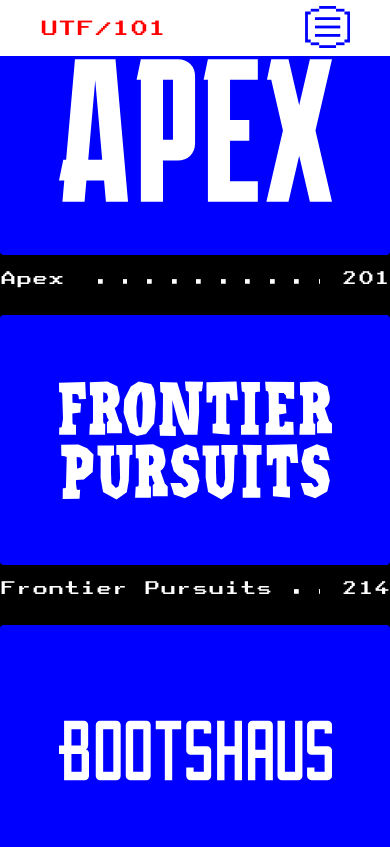
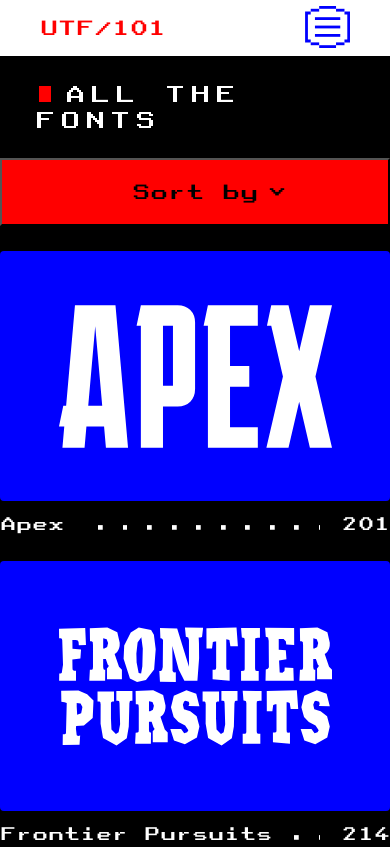
Before and after one commit to f3lixh/utf-gatsby, a Gatsby site: page / in a window 390 px wide. Shown: the top 847 px of the page. Built offline with nearby package versions, Linux system fonts and the light colour scheme; Gatsby itself is replaced by a stand-in of ours.

Commit message:
sort part 1

```diff
--- /dev/null
+++ b/src/components/DropdownHeadline.js
@@ -0,0 +1,48 @@
+import * as React from "react";
+import {
+  container,
+  dropdown,
+  headline,
+} from "../css/modules/dropdown-headline.module.css";
+
+const DropdownHeadline = ({
+  text,
+  color,
+  background,
+  align,
+  children,
+  dropdownName,
+}) => {
+  /*  document.addEventListener("click", (e) => {
+    const isDropdownButton = e.target.matches("[data-dropdown-button]");
+    if(!isDropdownButton && e.target.closest('[data-dropdown]') != null) return
+
+    let currentDropdown
+    if(isDropdownButton) {
+      currentDropdown = e.target.closest('[data-dropdown]')
+      currentDropdown.classList.toggle('active')
+    }
+
+    document.querySelectorAll("[data-dropdown].acitve").forEach(dropdown => {
+      if(dropdown === currentDropdown) return
+      dropdown.classList.remove('active')
+    })
+  }); */
+
+  return (
+    <div className={container}>
+      <div className={headline} style={{ backgroundColor: background }}>
+        {<h1 style={{ color: color }}>{text}</h1>}
+      </div>
+      <div className={dropdown} data-dropdown>
+        <button>
+          {dropdownName}
+          <span>↓</span>
+        </button>
+        {children}
+      </div>
+    </div>
+  );
+};
+
+export default DropdownHeadline;
--- /dev/null
+++ b/src/css/modules/dropdown-headline.module.css
@@ -0,0 +1,108 @@
+:root {
+  --dropDownBtnSize: 20%;
+}
+.container {
+  display: grid;
+  grid-template-columns: auto var(--dropDownBtnSize);
+  position: relative;
+  gap: 20px;
+  margin: 20px 0px;
+}
+.headline {
+  display: flex;
+  justify-content: left;
+  align-items: center;
+  text-transform: uppercase;
+  padding: 5px;
+  background-color: white;
+  color: black;
+  user-select: none;
+  font-size: 30px;
+  letter-spacing: 5px;
+}
+.headline h1 {
+  margin-left: 30px;
+}
+
+.headline h1::before {
+  content: "·";
+  letter-spacing: 10px;
+  color: red;
+}
+/* .container * {
+  margin-left: 30px;
+  margin-right: 30px;
+}
+ */
+.dropdown button {
+  background-color: red;
+  font-size: 18px;
+  height: 100%;
+  padding: 0;
+  font-family: var(--font-family-std);
+  width: 100%;
+  border-radius: 0;
+}
+
+.dropdown ul {
+  opacity: 0;
+  position: absolute;
+  z-index: 50;
+  width: var(--dropDownBtnSize);
+  right: 0;
+  top: calc(100%);
+  color: white;
+  pointer-events: none;
+  background-color: black;
+  transform: translateY(-10px);
+  transition: 150ms opacity ease-in-out, transform 150ms ease-in-out;
+}
+
+.dropdown ul li {
+  padding: 10px;
+  cursor: pointer;
+}
+
+.dropdown ul li:hover {
+  background-color: red;
+}
+
+.dropdown > button:focus + ul {
+  transform: translateY(0);
+  opacity: 1;
+  pointer-events: auto;
+}
+
+button > span {
+  position: absolute;
+  margin-left: 10px;
+  transition: transform ease-in-out 150ms;
+}
+
+button:focus > span {
+  transform: rotate(180deg);
+}
+
+@media (max-width: 768px) {
+  .container {
+    grid-template-columns: 1fr;
+  }
+
+  .headline {
+    justify-content: center;
+    font-size: 20px;
+  }
+
+  .dropdown button {
+    padding: 20px 0;
+  }
+
+  .dropdown ul {
+    width: 100%;
+    left: 0;
+  }
+
+  .dropdown ul li {
+    padding: 20px;
+  }
+}
--- a/src/css/modules/headline.module.css
+++ b/src/css/modules/headline.module.css
@@ -10,3 +10,7 @@
   font-size: 30px;
   letter-spacing: 5px;
 }
+.container * {
+  margin-left: 30px;
+  margin-right: 30px;
+}
--- a/src/css/modules/navbar.module.css
+++ b/src/css/modules/navbar.module.css
@@ -17,7 +17,7 @@
   font-size: var(--navbar-fontSize);
   text-transform: uppercase;
   background-color: white;
-  position: fixed;
+  position: sticky;
   color: black;
 }
 
--- /dev/null
+++ b/src/css/modules/navigator.module.css
@@ -0,0 +1,8 @@
+button {
+  border: none;
+  padding: 20px;
+  font-size: 15px;
+  background-color: red;
+  color: white;
+  cursor: pointer;
+}
--- a/src/css/modules/pageNotFound.module.css
+++ b/src/css/modules/pageNotFound.module.css
@@ -55,6 +55,7 @@
 }
 
 .error {
+  user-select: none;
   display: flex;
   align-items: center;
   flex-direction: column;
--- /dev/null
+++ b/src/css/modules/projects.module.css
@@ -0,0 +1,21 @@
+:root {
+  --project-gap: 14px;
+}
+
+.container {
+  display: flex;
+  flex-wrap: wrap;
+  gap: var(--project-gap);
+}
+
+.item {
+  border-radius: 2px;
+  width: calc(50% - var(--project-gap));
+
+  height: calc(50vh - var(--navbar-height));
+  display: flex;
+  justify-content: space-around; /* ! */
+  align-items: center;
+  flex-flow: column;
+  /* padding: 10px; */
+}
--- a/src/css/utility.css
+++ b/src/css/utility.css
@@ -1,6 +1,7 @@
 :root {
   --font-size-1: 16px;
   --font-family-std: "Teletext Type 1", "Courier New", monospace;
+  --font-family-secondary: "Teletext Type 2", "Courier New", monospace;
   --cyan: #00ffff;
   --blue: #0000ff;
   --red: #ff0000;
--- a/src/data/fonts.json
+++ b/src/data/fonts.json
@@ -322,7 +322,7 @@
       "name": "IDragon",
       "slug": "dragon",
       "text": "Retro sartorial crucifix post-ironic. Mixtape butcher man bun hashtag raw denim prism put a bird on it pabst kitsch portland street art leggings.",
-      "fontIndex": 401,
+      "fontIndex": 408,
       "isProject": true,
       "isVariable": false,
       "characters": 121,
--- a/src/pages/404.js
+++ b/src/pages/404.js
@@ -6,7 +6,7 @@ import * as color from "../css/modules/color.module.css";
 
 const NotFoundPage = () => {
   return (
-    <Layout pageTitle="Page not Found">
+    <Layout pageTitle="Page not Found" pageIndex="404">
       <section className={pageNotFound.container}>
         <div className={pageNotFound.colors}>
           <div className={pageNotFound.firstRow}>
--- a/src/pages/index.js
+++ b/src/pages/index.js
@@ -1,18 +1,52 @@
 import * as React from "react";
 
 import FontBlog from "../components/FontBlog";
-
+import { useState } from "react";
 import Layout from "../components/Layout";
 
 import "../css/fonts.css";
 import JSONData from "../data/fonts.json";
 import { container } from "../css/modules/fontblog.module.css";
+import DropdownHeadline from "../components/DropdownHeadline";
 
 const IndexPage = () => {
+  const [asc, setasc] = useState(true);
+  const [fontList, setFontList] = useState(JSONData.fonts);
+
+  const sortByName = () => {
+    if (asc) {
+      const sorted = [...fontList].sort((a, b) =>
+        a.name.toUpperCase() > b.name.toUpperCase() ? 1 : -1
+      );
+      setasc(false);
+      setFontList(sorted);
+    } else if (!asc) {
+      const sorted = [...fontList].sort((a, b) =>
+        b.name.toUpperCase() > a.name.toUpperCase() ? 1 : -1
+      );
+      setasc(true);
+      setFontList(sorted);
+    }
+  };
+
   return (
     <Layout pageTitle="Home of UTF" pageIndex="101">
+      <DropdownHeadline
+        text="All the fonts"
+        dropdownName="Sort by"
+        color="white"
+        background="black"
+      >
+        <ul>
+          <li>Name (Ascending)</li>
+          <li>Name (Descending)</li>
+          <li>Index (Ascending)</li>
+          <li>Index (Descending)</li>
+          <li>Release Date</li>
+        </ul>
+      </DropdownHeadline>
       <section className={container}>
-        {JSONData.fonts.map((font) => {
+        {fontList.map((font) => {
           if (font.isProject === false) {
             return <FontBlog fontData={font} key={font.fontIndex} />;
           } else {
```
Also changed, not shown: src/components/Headline.js (+6 -3 lines), src/pages/font-index.js (+0 -7 lines), src/pages/navigator.js (added, +61 -0 lines), src/pages/projects.js (added, +48 -0 lines).
